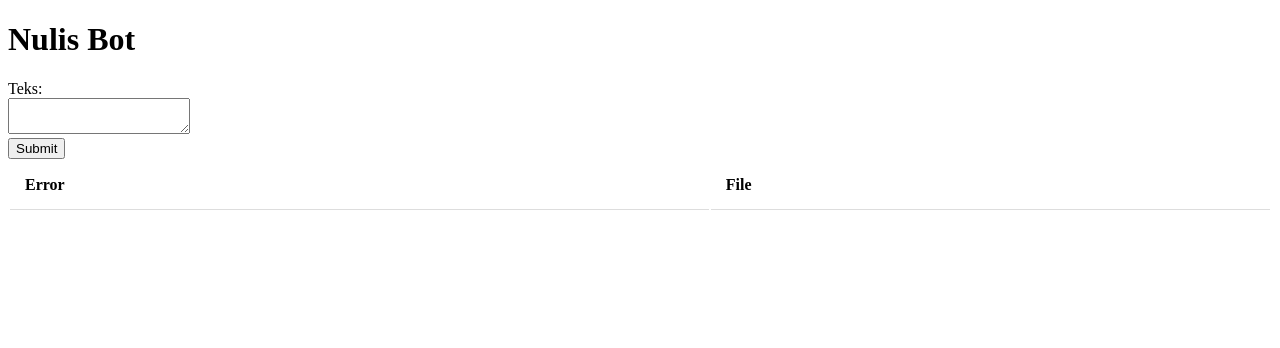
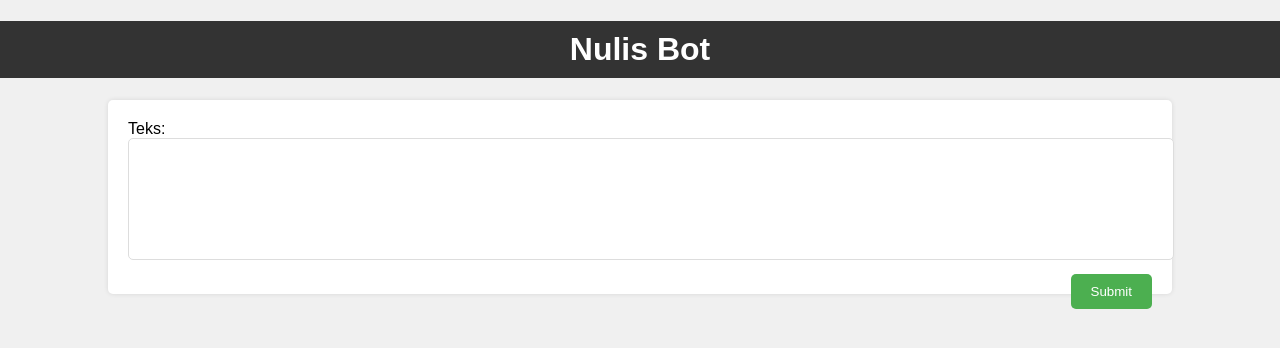
Before and after one commit to birdfromhell/BotNulis-Web, a Flask app: page / in a window 1280 px wide. Shown: the top 348 px of the page. Run offline with Flask 3, Linux system fonts and the light colour scheme; lists and menus that the app fills with data are empty.

Commit message:
"Enhance UI and Include Swagger"
Made significant changes in the user interface of index.html by including modern styling and improved form controls to provide an enhanced user experience. Instituted a more intuitive approach to error detection and results display for better user engagement.

Also, integrated Swagger in app.py to aid in annotating and visualizing the bot's API. Debug mode is turned on for effective troubleshooting and issue detection.

```diff
--- a/app.py
+++ b/app.py
@@ -1,8 +1,10 @@
 import BotNulis
 from flask import Flask, render_template, request, jsonify
+from flasgger import Swagger
 import time
 
 app = Flask(__name__)
+Swagger(app)
 waktuFile = time.strftime("%y%m%d-%H%M%S")
 
 
@@ -26,3 +28,7 @@ def write():
         return jsonify(result)
     else:
         return jsonify({'error': True, 'msg': 'Wajib menambahkan argument text '})
+
+
+if __name__ == '__main__':
+    app.run(debug=True)
--- a/templates/index.html
+++ b/templates/index.html
@@ -4,13 +4,92 @@
   <meta charset="utf-8">
   <title>Nulis Bot</title>
 <style>
-table {
-  width: 100%;
+body {
+    font-family: Arial, sans-serif;
+    margin: 0;
+    padding: 0;
+    background-color: #f0f0f0;
 }
-th, td {
-  padding: 15px;
-  text-align: left;
-  border-bottom: 1px solid #ddd;
+
+h1 {
+    background-color: #333;
+    color: white;
+    padding: 10px 0;
+    text-align: center;
+}
+
+form {
+    margin: 20px auto;
+    width: 80%;
+    background-color: white;
+    padding: 20px;
+    border-radius: 5px;
+    box-shadow: 0 0 5px rgba(0, 0, 0, 0.1);
+}
+
+textarea {
+    width: 100%;
+    padding: 10px;
+    margin-bottom: 10px;
+    border-radius: 5px;
+    border: 1px solid #ddd;
+    height: 100px;
+    resize: none;
+}
+
+input[type="submit"] {
+    background-color: #4CAF50;
+    color: white;
+    padding: 10px 20px;
+    border: none;
+    border-radius: 5px;
+    cursor: pointer;
+    transition: all 0.3s ease;
+    float: right;
+}
+
+input[type="submit"]:hover {
+    background-color: #45a049;
+}
+
+input[type="submit"]:active {
+    background-color: #66BB6A;
+    transform: scale(0.95);
+}
+
+.result-section {
+    margin: 20px auto;
+    width: 80%;
+    background-color: white;
+    padding: 20px;
+    border-radius: 5px;
+    box-shadow: 0 0 5px rgba(0, 0, 0, 0.1);
+    text-align: center;
+}
+
+img {
+    max-width: 100%;
+    border: 1px solid #ddd;
+    border-radius: 5px;
+    margin-top: 20px;
+    box-shadow: 0 4px 8px 0 rgba(0,0,0,0.2);
+}
+
+.download-btn {
+    display: inline-block;
+    color: white;
+    background-color: #4CAF50;
+    padding: 10px 20px;
+    margin-top: 20px;
+    border: none;
+    border-radius: 5px;
+    cursor: pointer;
+    text-decoration: none;
+    transition: background-color 0.3s ease;
+}
+
+.download-btn:hover {
+    background-color: #45a049;
 }
 </style>
 </head>
@@ -21,26 +100,25 @@ th, td {
     <textarea id="text" name="text"></textarea><br>
     <input type="submit" value="Submit">
   </form>
-  <table id="resultTable">
-      <tr>
-          <th>Error</th>
-          <th>File</th>
-      </tr>
-  </table>
+  <div id="resultSection">
+      <!-- Result will be displayed here -->
+  </div>
   <script>
     document.getElementById('nulisForm').addEventListener('submit', function(e) {
       e.preventDefault();
       fetch('/write?text=' + encodeURIComponent(document.getElementById('text').value))
         .then(response => response.json())
         .then(data => {
-          let resultTable = document.getElementById('resultTable');
-          let newRow = resultTable.insertRow();
+          let resultSection = document.getElementById('resultSection');
+          resultSection.innerHTML = ''; // Clear previous result
 
-          let cell1 = newRow.insertCell();
-          let cell2 = newRow.insertCell();
-
-          cell1.textContent = data.error;
-          cell2.textContent = data.file;
+          // Display error message if any
+          if (data.error) {
+              resultSection.textContent = 'Error: ' + data.error;
+          } else {
+              // Display image from file URL and provide download link
+              resultSection.innerHTML = '<img src="' + data.file + '"><br><a href="' + data.file + '" download class="download-btn">Download</a>';
+          }
         });
     });
   </script>
```
